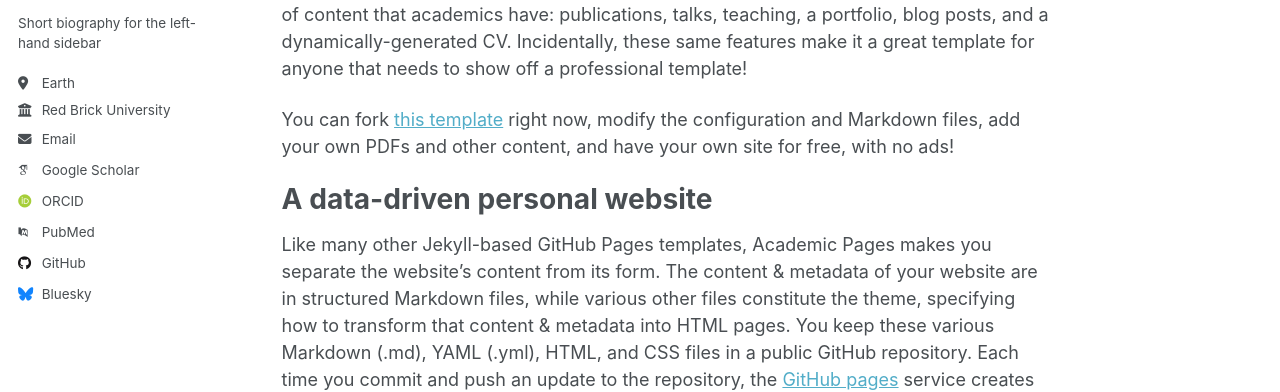
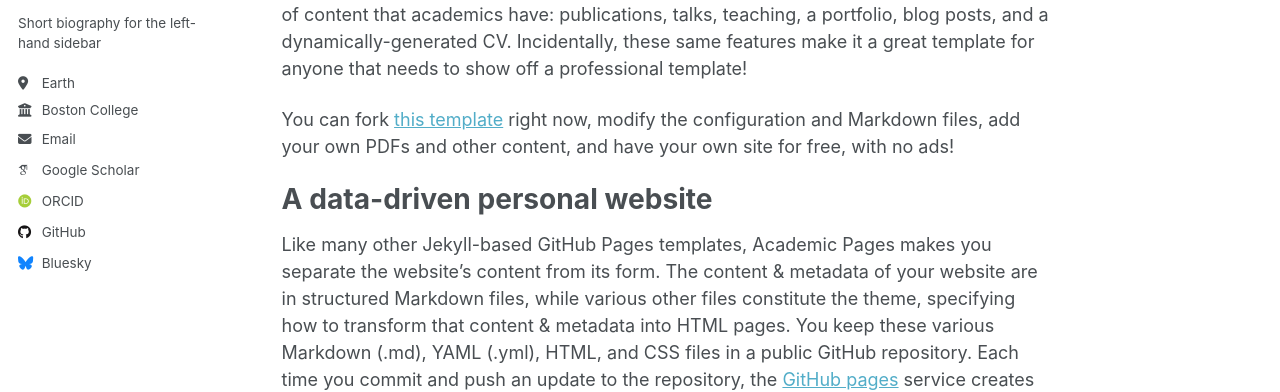
Before and after one commit to placencio-castro/placencio-castro.github.io, a Jekyll site: the page built from _pages/about.md, in a window 1280 px wide. Shown: the part 303-695 px from the top of the page. Built offline with Jekyll 4.4.1, drawn with Linux system fonts in a browser that asks for light colours; some web fonts are replaced; a script that is not in the unit is left out.

Commit message:
Update _config.yml

```diff
--- a/_config.yml
+++ b/_config.yml
@@ -27,19 +27,19 @@
   pronouns         : # example: "she/her"
   bio              : "Short biography for the left-hand sidebar"
   location         : "Earth"
-  employer         : "Red Brick University"
+  employer         : "Boston College"
   uri              : # URL
   email            : "none@example.org"
 
   # Academic websites
   academia         : # URL
   arxiv            : # URL - Update with the correct link to your profile
-  googlescholar    : "https://scholar.google.com/citations?user=PS_CX0AAAAAJ"
+  googlescholar    : "https://scholar.google.com/citations?user=5b_cmzUAAAAJ&hl=en"
   inspire-hep      : # URL
   impactstory      : # URL
-  orcid            : "http://orcid.org/yourorcidurl"
+  orcid            : "https://orcid.org/0000-0003-4927-3344"
   semantic         : # URL
-  pubmed           : "https://www.ncbi.nlm.nih.gov/pubmed/?term=john+snow"
+  pubmed           : #"https://www.ncbi.nlm.nih.gov/pubmed/?term=john+snow"
   researchgate     : # URL
   scopus           : # URL
 
```
